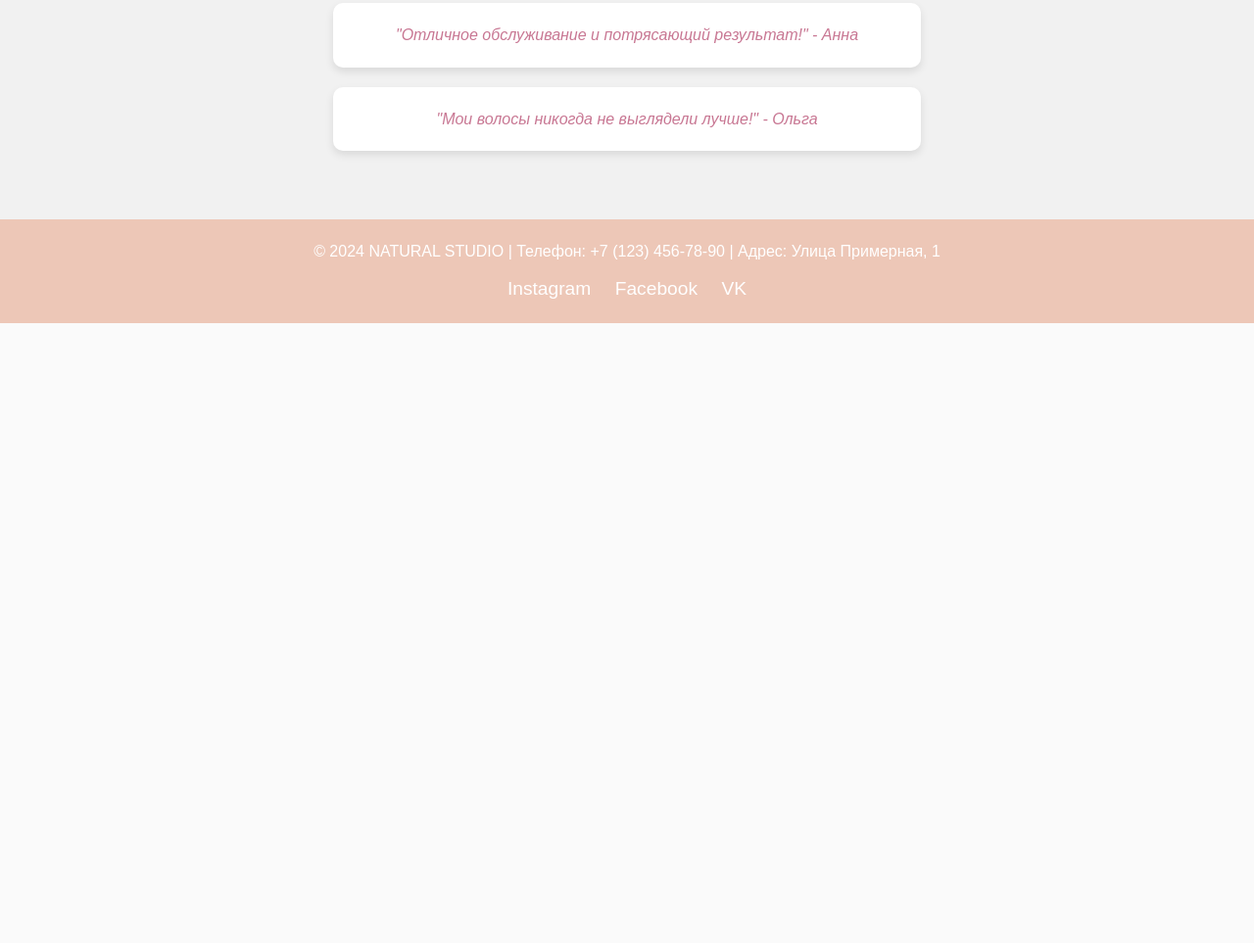
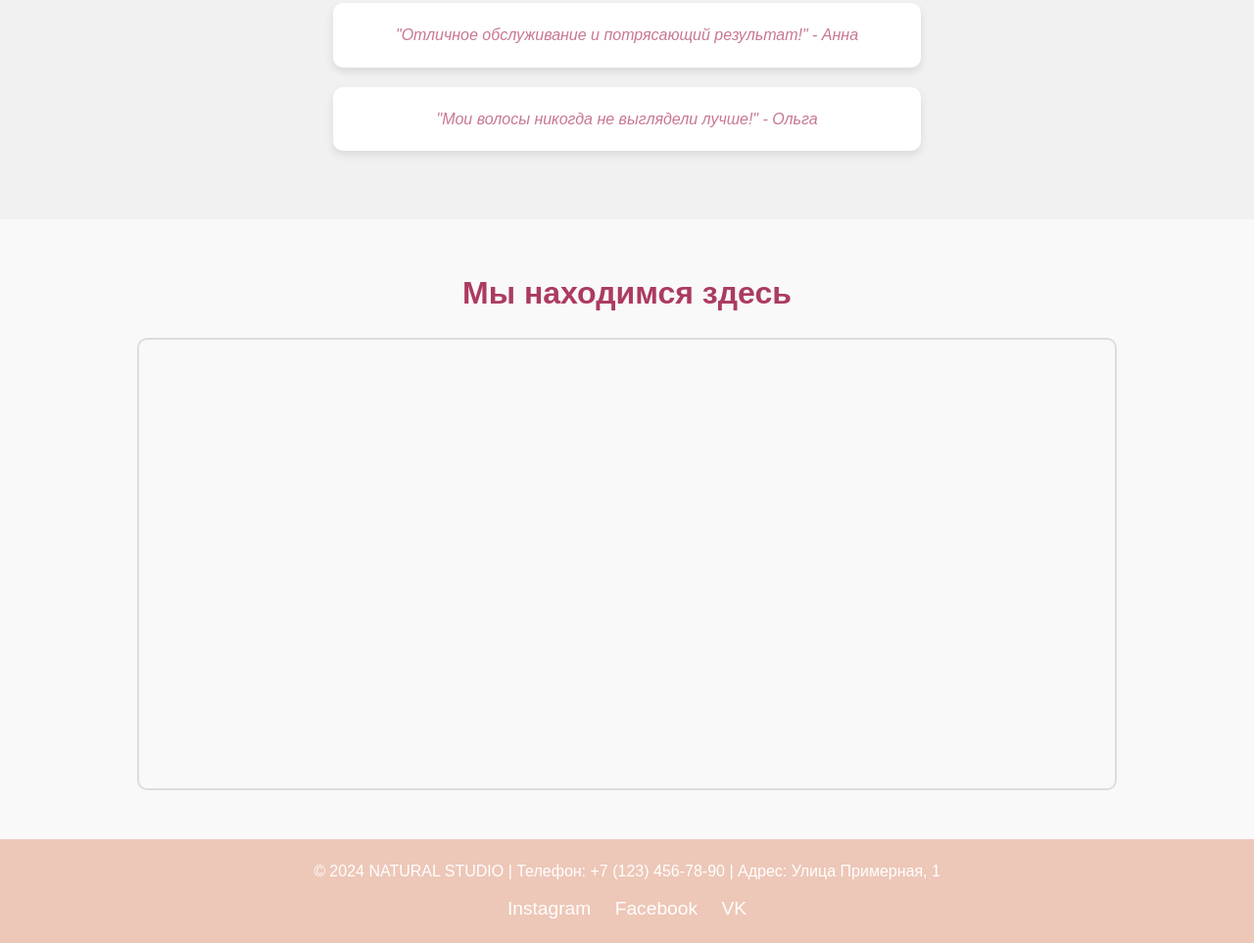
Before and after one commit to yuliasirbi/yuliasirbi.github.io, a plain HTML site: page index.html in a window 1280 px wide. Shown: the part 2209-3172 px from the top of the page at 98% size. Before the commit the page ends 2539 px from the top, so only its background shows below. Drawn offline with Linux system fonts and the light colour scheme.

Commit message:
sirbi_salon

```diff
--- a/index.html
+++ b/index.html
@@ -51,7 +51,11 @@
             <p>"Мои волосы никогда не выглядели лучше!" - Ольга</p>
         </div>
     </section>
-
+    <section class="map-section">
+        <h2>Мы находимся здесь</h2>
+        <div class="map-container">
+            <iframe src="https://yandex.ru/map-widget/v1/?um=constructor%3A6c762217f6a394f55ebdb4c895885c4ccb043ab32e18698a37382d12cd34c008&amp;source=constructor" width="1000" height="450" frameborder="0"></iframe>        </div>
+    </section>
     <footer>
         <p>© 2024 NATURAL STUDIO | Телефон: +7 (123) 456-78-90 | Адрес: Улица Примерная, 1</p>
         <div class="social-icons">
--- a/style.css
+++ b/style.css
@@ -201,6 +201,29 @@ nav a:hover {
 
 }
 
+/* Карта местности */
+
+.map-section {
+    text-align: center;
+    padding: 50px 20px;
+    background-color: #f9f9f9;
+}
+
+.map-section h2 {
+    font-size: 2rem;
+    margin-bottom: 20px;
+    color: #ac3b61;
+}
+
+.map-container {
+    width: 100%;
+    max-width: 1000px;
+    margin: 0 auto;
+    border: 2px solid #ddd;
+    border-radius: 10px;
+    overflow: hidden;
+}
+
 /* Специальные предложения */
 .services{
     color: #c87793;
```
Also changed, not shown: robots.txt (added).
